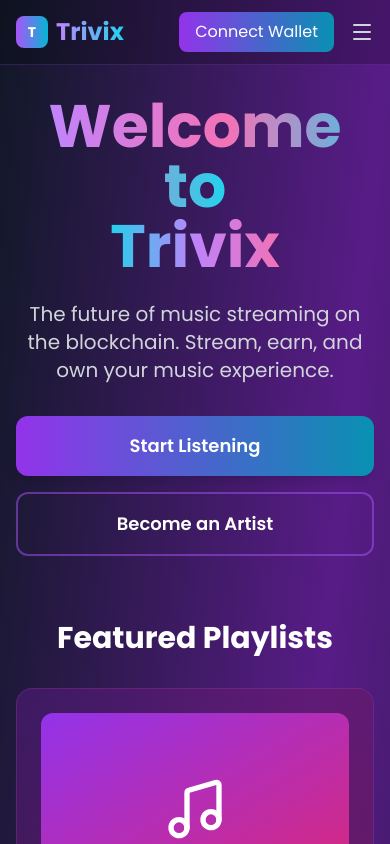
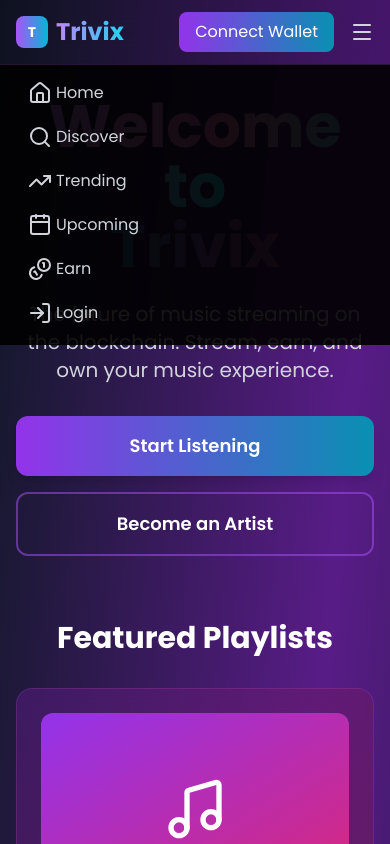
Before and after one commit to GeraldMumba/trivix2, a plain HTML site: page index.html in a window 390 px wide. Both pictures are taken after a click on the button 362 px from the left and 32 px from the top of the page. Shown: the top 844 px of the page. Drawn offline with nearby package versions, Linux system fonts and the light colour scheme; files that its build step writes are made by us from their sources.

Commit message:
Fix HTML links after moving index.html to root

```diff
--- a/index.html
+++ b/index.html
@@ -8,7 +8,7 @@
     <link rel="preconnect" href="https://fonts.googleapis.com">
     <link rel="preconnect" href="https://fonts.gstatic.com" crossorigin>
     <link href="https://fonts.googleapis.com/css2?family=Poppins:wght@300;400;500;600;700;800;900&display=swap" rel="stylesheet">
-    <link rel="stylesheet" href="main.css">
+    <link rel="stylesheet" href="test-trivix-main/main.css">
     <script src="https://unpkg.com/lucide@latest/dist/umd/lucide.js"></script>
 </head>
 <body class="bg-gradient-to-br from-gray-900 via-purple-900 to-gray-900 text-white font-['Poppins'] overflow-x-hidden">
@@ -293,7 +293,7 @@
         </div>
     </footer>
 
-    <script src="main.js"></script>
+    <script src="test-trivix-main/main.js"></script>
     <script>
         lucide.createIcons();
     </script>
--- a/test-trivix-main/main.css
+++ b/test-trivix-main/main.css
@@ -118,6 +118,15 @@
     .mobile-full {
         width: 100%;
     }
+}
+
+/* Mobile menu positioning */
+[data-mobile-menu-items] {
+    position: absolute;
+    top: 100%;
+    left: 0;
+    right: 0;
+    z-index: 50;
 }
 
 /* Dark theme enhancements */
--- a/test-trivix-main/main.js
+++ b/test-trivix-main/main.js
@@ -20,6 +20,14 @@ function initializeNavigation() {
     if (mobileMenuButton && mobileMenu) {
         mobileMenuButton.addEventListener('click', function() {
             mobileMenu.classList.toggle('hidden');
+        });
+
+        // Close mobile menu when clicking a link
+        const mobileMenuLinks = mobileMenu.querySelectorAll('a');
+        mobileMenuLinks.forEach(link => {
+            link.addEventListener('click', function() {
+                mobileMenu.classList.add('hidden');
+            });
         });
     }
 
```
Also changed, not shown: artist/artist.html (+2 -2 lines), artist/dashboard.html (+2 -2 lines), artist/profile.html (+2 -2 lines), 1 other file.
